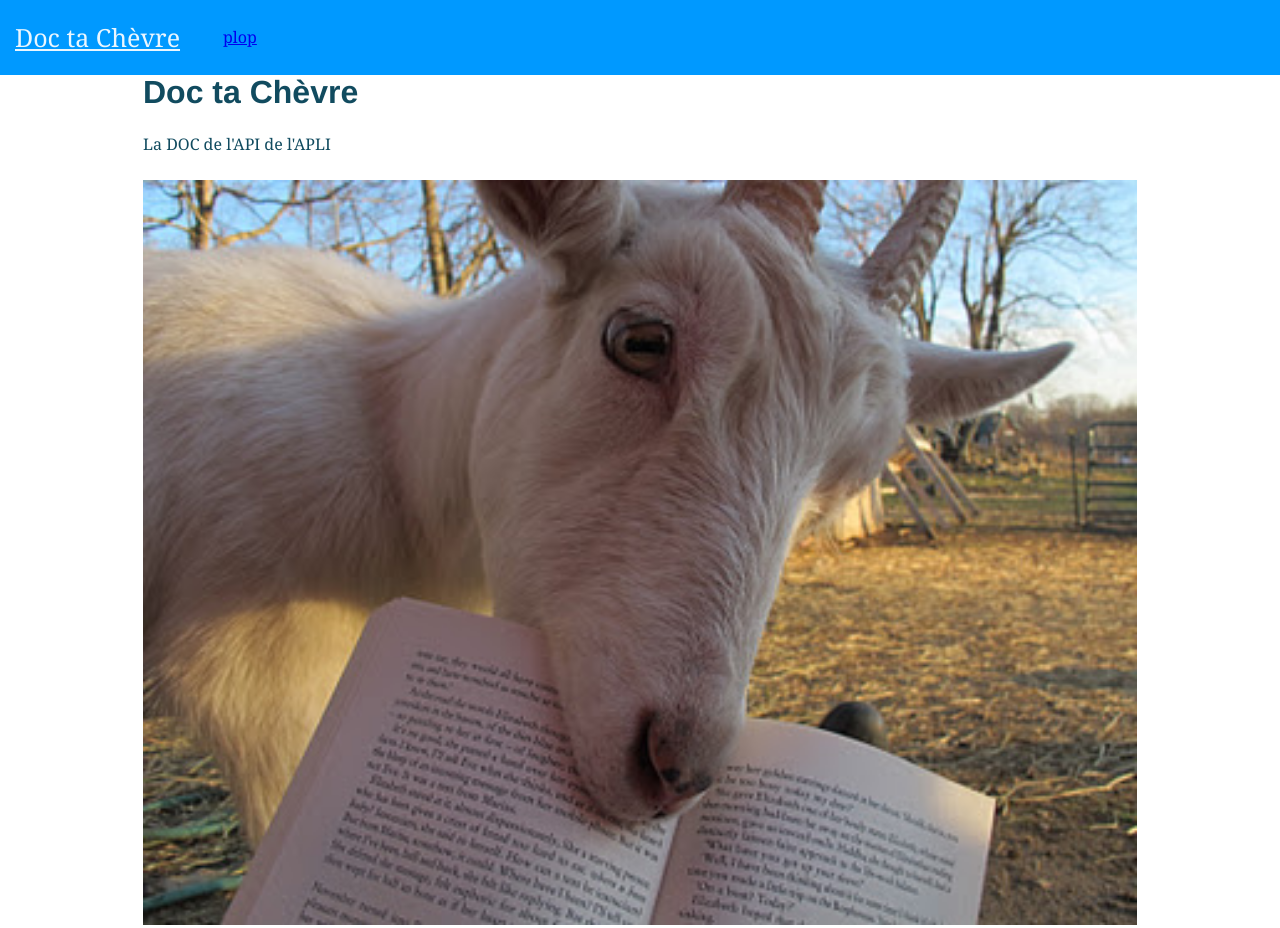
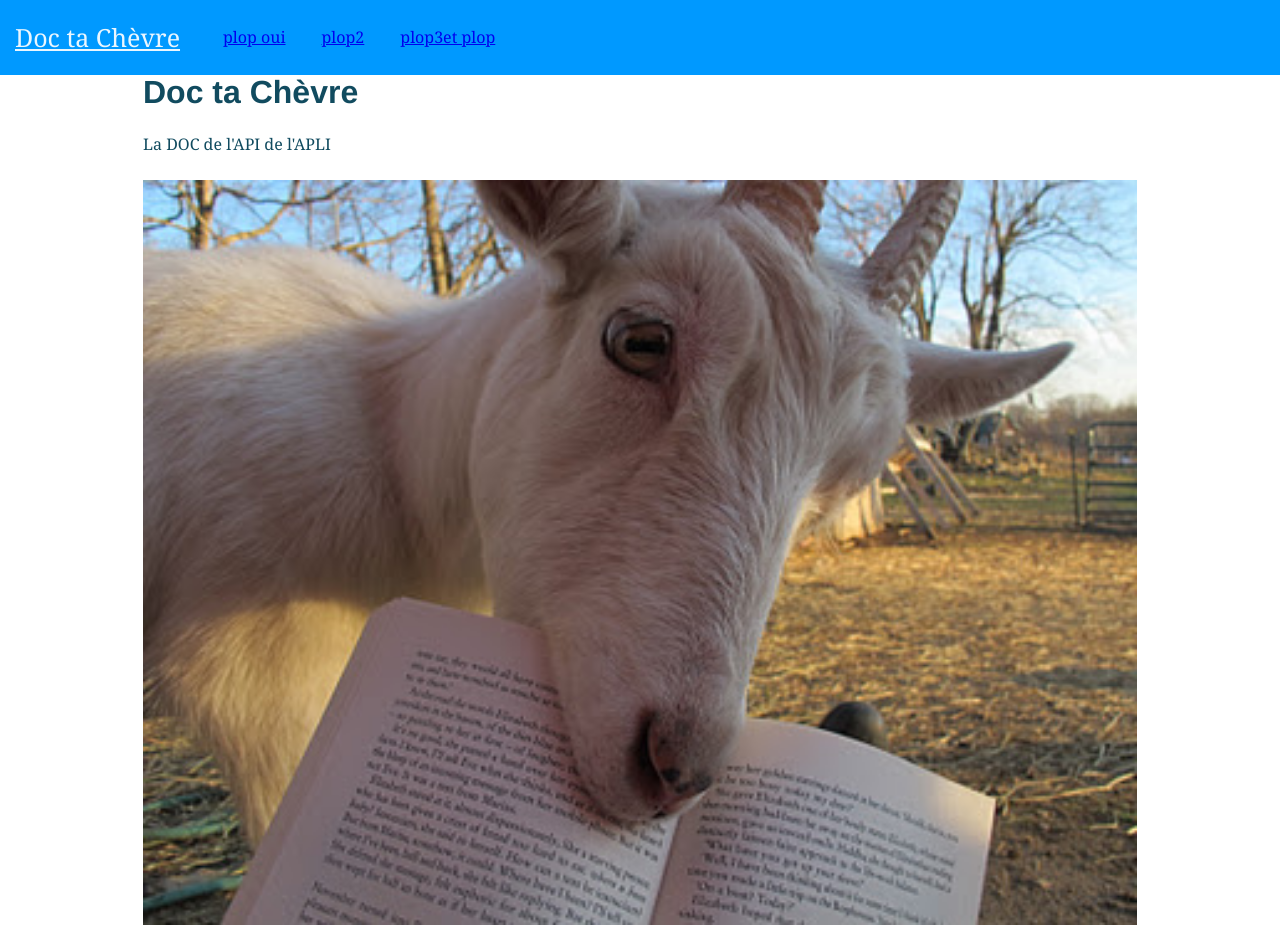
Before and after one commit to MathieuBouvet/doc-ta-chevre, a Gatsby site: page / in a window 1280 px wide. Built offline with nearby package versions, Linux system fonts and the light colour scheme; Gatsby itself is replaced by a stand-in of ours.

Commit message:
Add multiple menu items for testing

```diff
--- a/src/components/Menu/Menu.js
+++ b/src/components/Menu/Menu.js
@@ -5,7 +5,13 @@
 export default () => (
   <ul className="main-menu">
     <li>
-      <MenuItem to="/plop">plop</MenuItem>
+      <MenuItem to="/plop">plop oui</MenuItem>
+    </li>
+    <li>
+      <MenuItem to="/plop2">plop2</MenuItem>
+    </li>
+    <li>
+      <MenuItem to="/plop3">plop3et plop</MenuItem>
     </li>
   </ul>
 )
```
